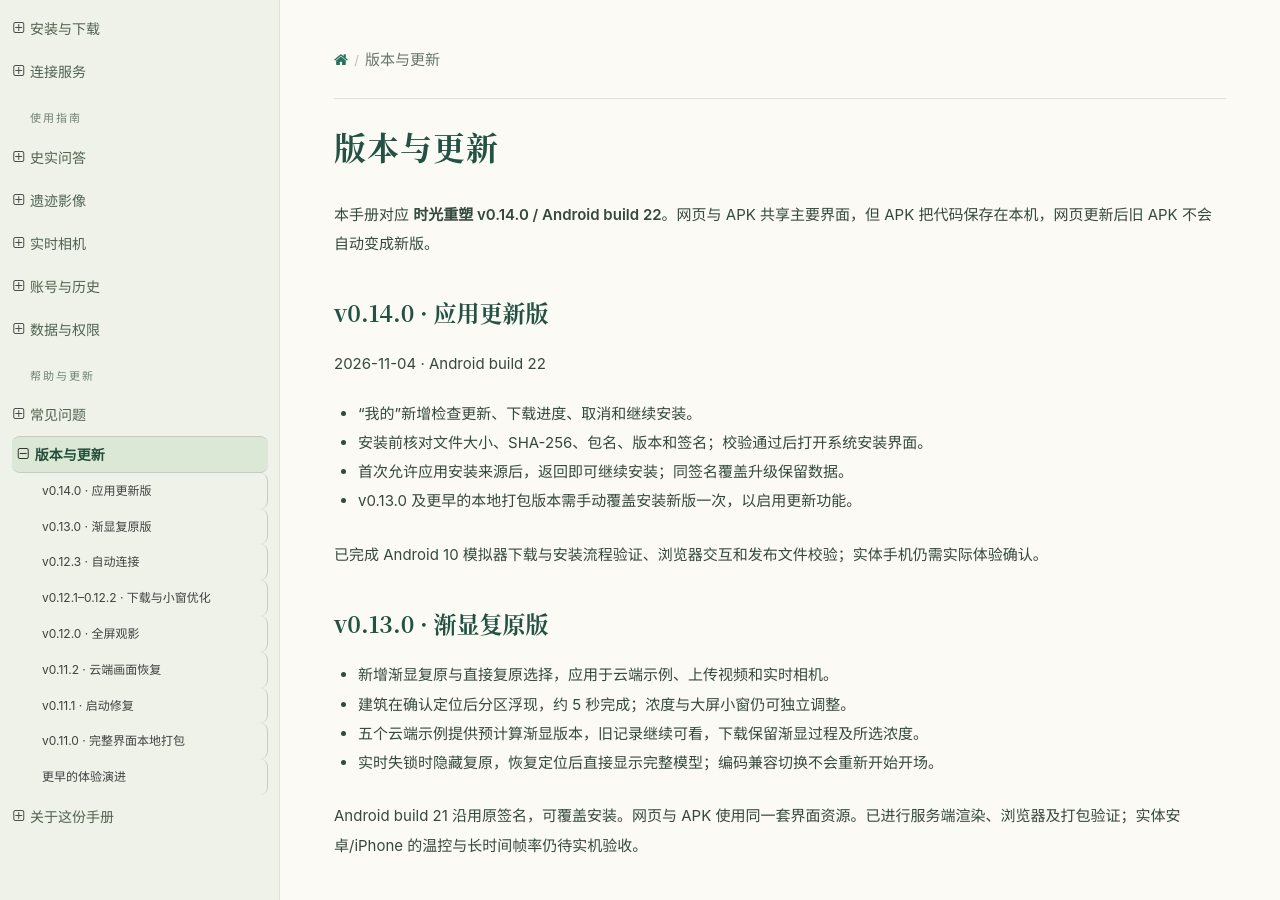
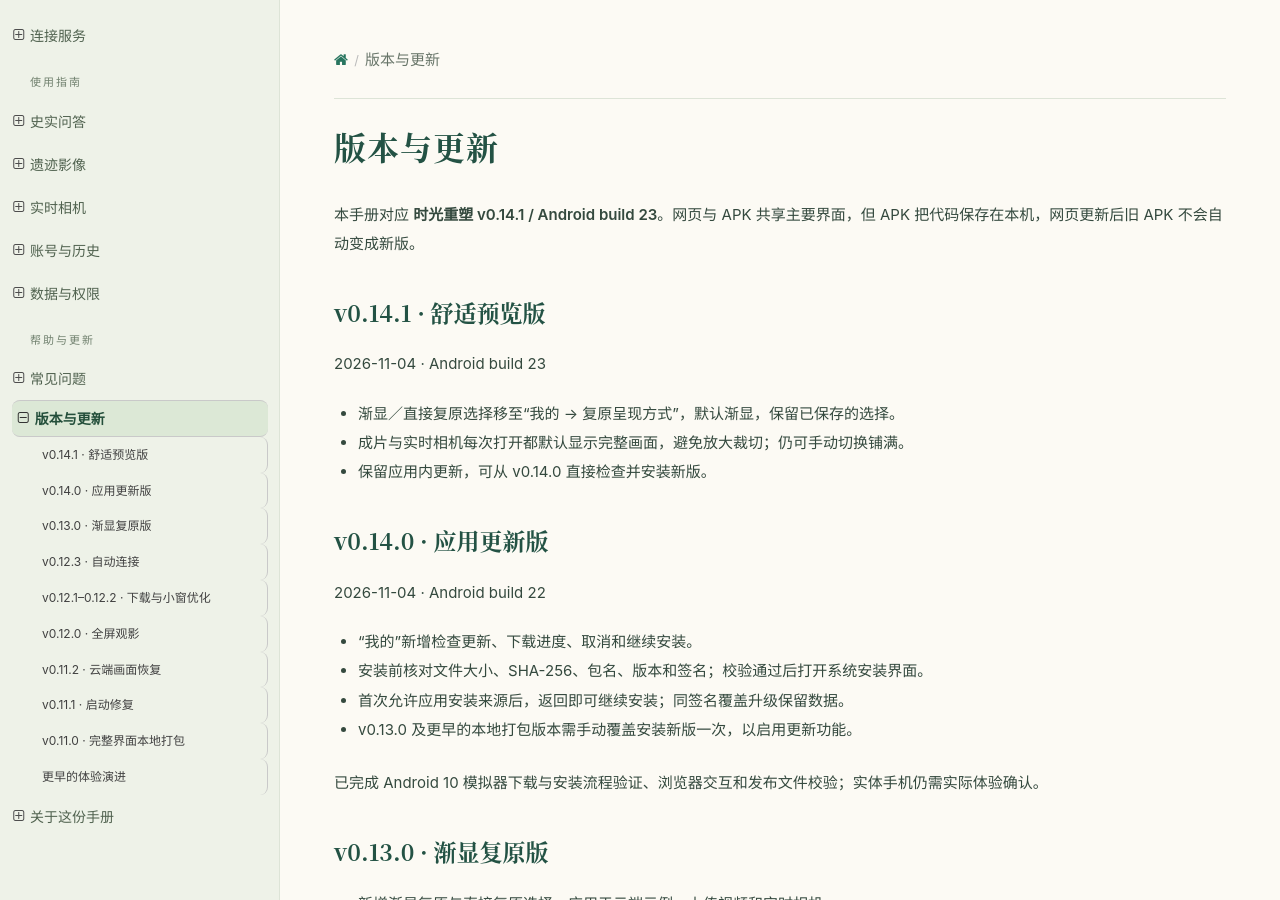
Before and after one commit to MillenRosen/time-reshape-docs, a Sphinx documentation site: the page built from source/releases.md, in a window 1280 px wide and 900 px high. Built offline with Sphinx 7.4.7 and the Read the Docs theme 3.1.0, drawn with Linux system fonts in a browser that asks for light colours.

Commit message:
docs: describe reveal settings and full-frame default in v0.14.1

```diff
--- a/source/_data/release.json
+++ b/source/_data/release.json
@@ -1,10 +1,10 @@
 {
-  "version": "0.14.0",
-  "build": 22,
+  "version": "0.14.1",
+  "build": 23,
   "release_date": "2026-11-04",
-  "apk_name": "TimeReshape-Android-v0.14.0-build22.apk",
+  "apk_name": "TimeReshape-Android-v0.14.1-build23.apk",
   "apk_size": "9.8 MB",
-  "apk_sha256": "2bb53de6fa92a5234dc2899b01c8d466d2191e9a5241874065470768434c9842",
+  "apk_sha256": "cb29ec428b47b9805d551a24a16b03567d93c604c77dbe54ae4e14494c6b8961",
   "download_url": "https://time-reshape.tailfde0f6.ts.net/open/downloads",
   "preview_url": "https://time-reshape.tailfde0f6.ts.net/open/app",
   "backup_url": "https://time-reshape.tailfde0f6.ts.net/",
--- a/source/releases.md
+++ b/source/releases.md
@@ -1,6 +1,14 @@
 # 版本与更新
 
 本手册对应 **时光重塑 v{{ version }} / Android build {{ build }}**。网页与 APK 共享主要界面，但 APK 把代码保存在本机，网页更新后旧 APK 不会自动变成新版。
+
+## v0.14.1 · 舒适预览版
+
+2026-11-04 · Android build 23
+
+- 渐显／直接复原选择移至“我的 → 复原呈现方式”，默认渐显，保留已保存的选择。
+- 成片与实时相机每次打开都默认显示完整画面，避免放大裁切；仍可手动切换铺满。
+- 保留应用内更新，可从 v0.14.0 直接检查并安装新版。
 
 ## v0.14.0 · 应用更新版
 
```
Also changed, not shown: source/downloads.md (+1 -1 lines), source/guide/live-camera.md (+2 -2 lines), source/guide/restoration.md (+3 -3 lines).
